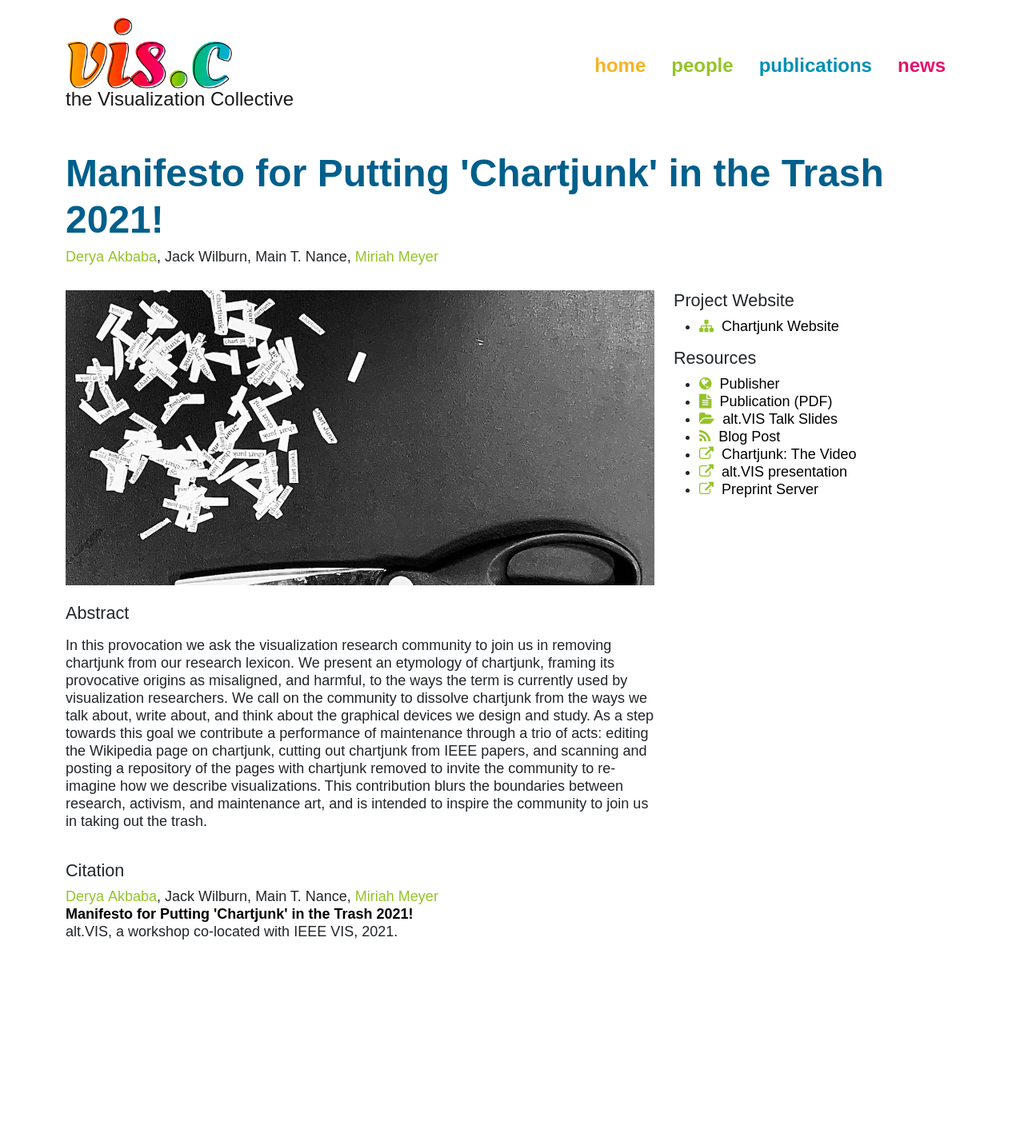
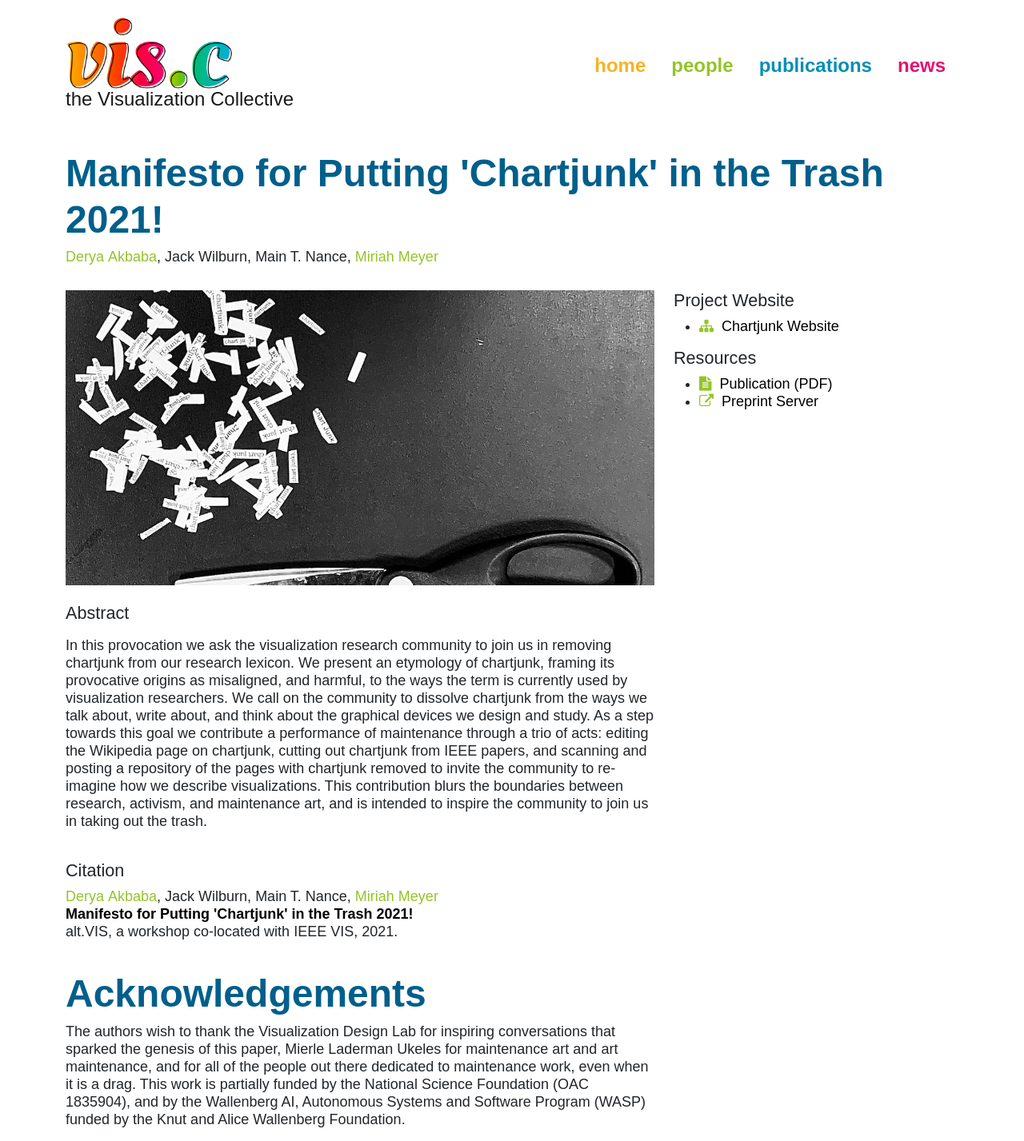
Before and after one commit to visidlab/visidlab.github.io, a Jekyll site: the page built from _publications/2021_altvis_chartjunk.md, in a window 1280 px wide. Shown: the whole page at 80% size. Built offline with Jekyll 4.4.1, drawn with Linux system fonts in a browser that asks for light colours; some web fonts are replaced; before the commit the page ends 1214 px from its top, so only the background shows below that.

Commit message:
Update 2021_altvis_chartjunk.md

```diff
--- a/_publications/2021_altvis_chartjunk.md
+++ b/_publications/2021_altvis_chartjunk.md
@@ -31,41 +31,18 @@ bib:
   pages:
   month:
 
-blog-post: 2021/09/19/chartjunk
 
-# Provide a link to the publisher's webpage if no DOI is available
-publisherURL: https://altvis.github.io/
+external-project: https://chartjunk.art/
 
 
-# Links to a project hosted on VDL, or else externally on your own site
 
-project:
-external-project: https://chartjunk.art/
+pdf: https://sci.utah.edu/~vdl/papers/2021_altvis_chartjunk.pdf
 
-# Video entries, a preview , talk, and intro video. Vimeo IDs or youtube IDs are supported
-# you need to pick either a vimeo or youtube ID. We definitely want a downloadable video too.
-
-videos:
- - name: 'Chartjunk: The Video'
-   youtube-id: wX1M9vVHJAE
-   file:
- - name: 'alt.VIS presentation'
-   youtube-id: jFbsYto_2ys
-
-# Provide a preprint and supplement pdf
-
-pdf: 2021_altvis_chartjunk.pdf
-supplement:
 
 # Link to an official preprint server
 preprint_server: https://arxiv.org/abs/2109.10132
 
 
-# # Extra supplements, such as talk slides, data sets, etc.
-
-supplements:
-- name: alt.VIS Talk Slides
-  link: 2021_altvis_chartjunk_talk_slides.pdf
 
 
 abstract: "
@@ -73,3 +50,12 @@ abstract: "
 "
 
 ---
+
+# Acknowledgements
+
+The authors wish to thank the Visualization Design Lab for inspiring
+conversations that sparked the genesis of this paper, Mierle Laderman Ukeles for maintenance art and art maintenance, and for all of
+the people out there dedicated to maintenance work, even when it is
+a drag. This work is partially funded by the National Science Foundation (OAC 1835904), and by the Wallenberg AI, Autonomous
+Systems and Software Program (WASP) funded by the Knut and
+Alice Wallenberg Foundation.
```
